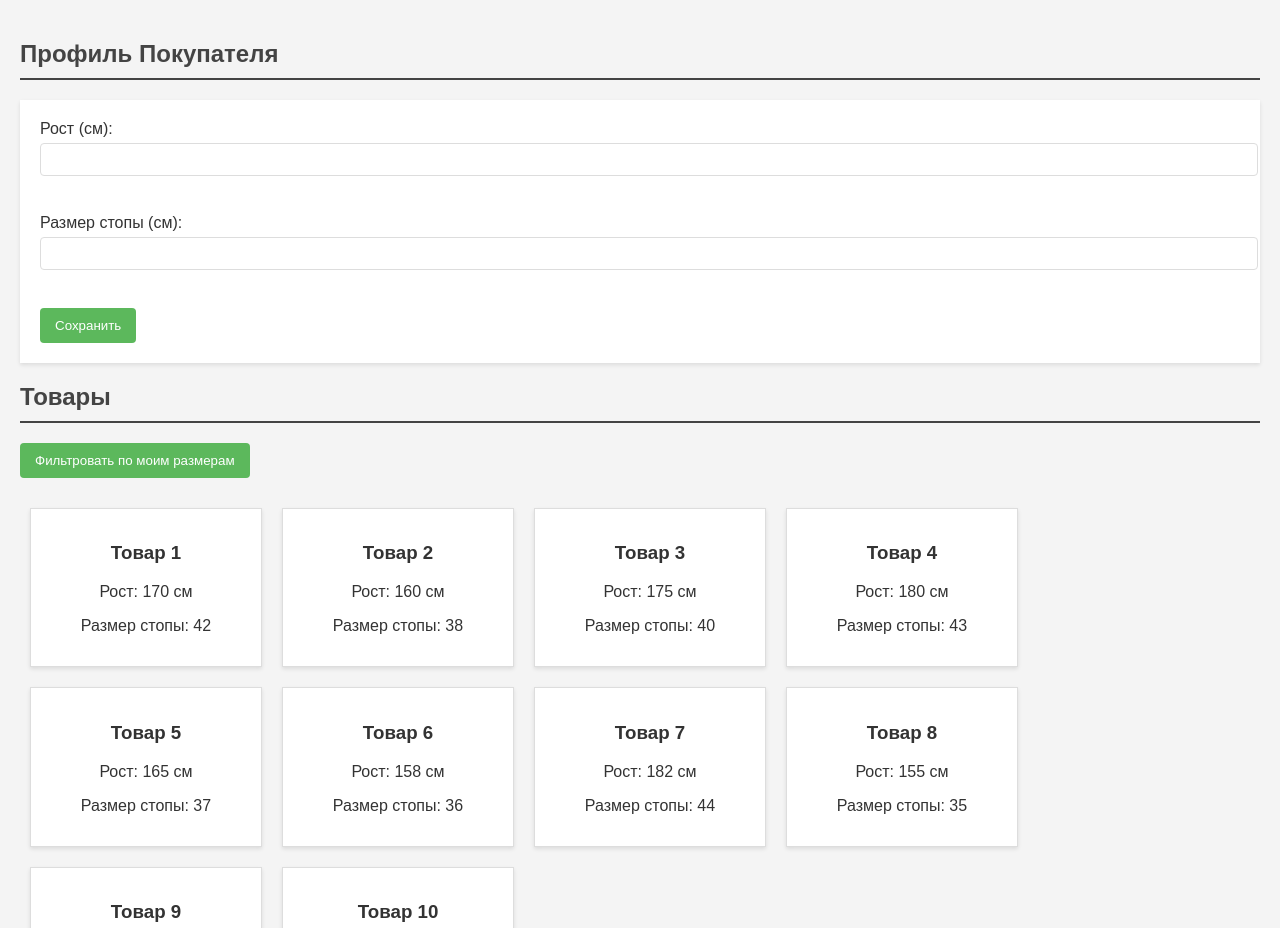
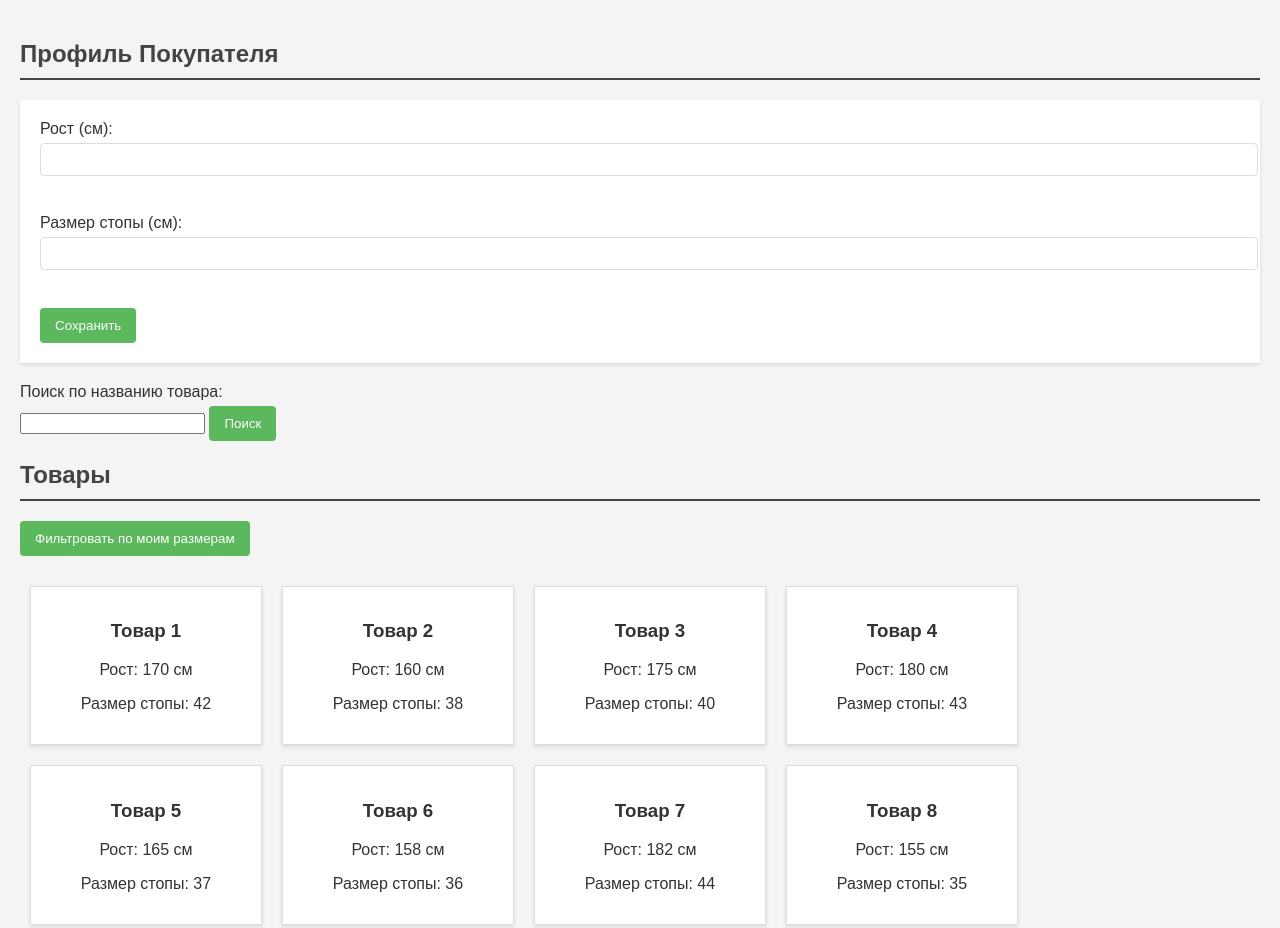
Before and after one commit to DavidTalkhanov/Shop, a plain HTML site: page index.html in a window 1280 px wide. Shown: the top 928 px of the page. Drawn offline with Linux system fonts and the light colour scheme.

Commit message:
Update index.html

```diff
--- a/index.html
+++ b/index.html
@@ -14,7 +14,11 @@
         <input type="number" id="footSize" name="footSize"><br><br>
         <button type="submit">Сохранить</button>
     </form>
-
+     <div>
+        <label for="searchInput">Поиск по названию товара:</label>
+        <input type="text" id="searchInput" name="searchInput">
+        <button id="searchButton">Поиск</button>
+    </div>
     <h2>Товары</h2>
     <button id="filterButton">Фильтровать по моим размерам</button>
     <div id="productsGrid"></div>
```
